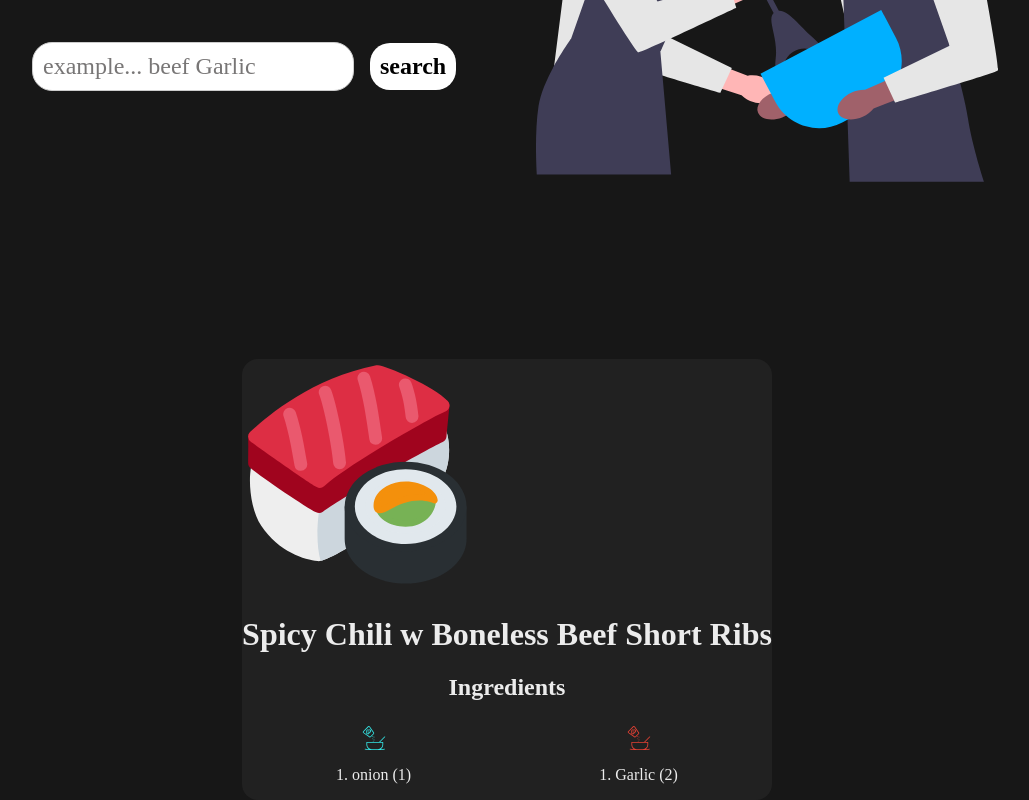
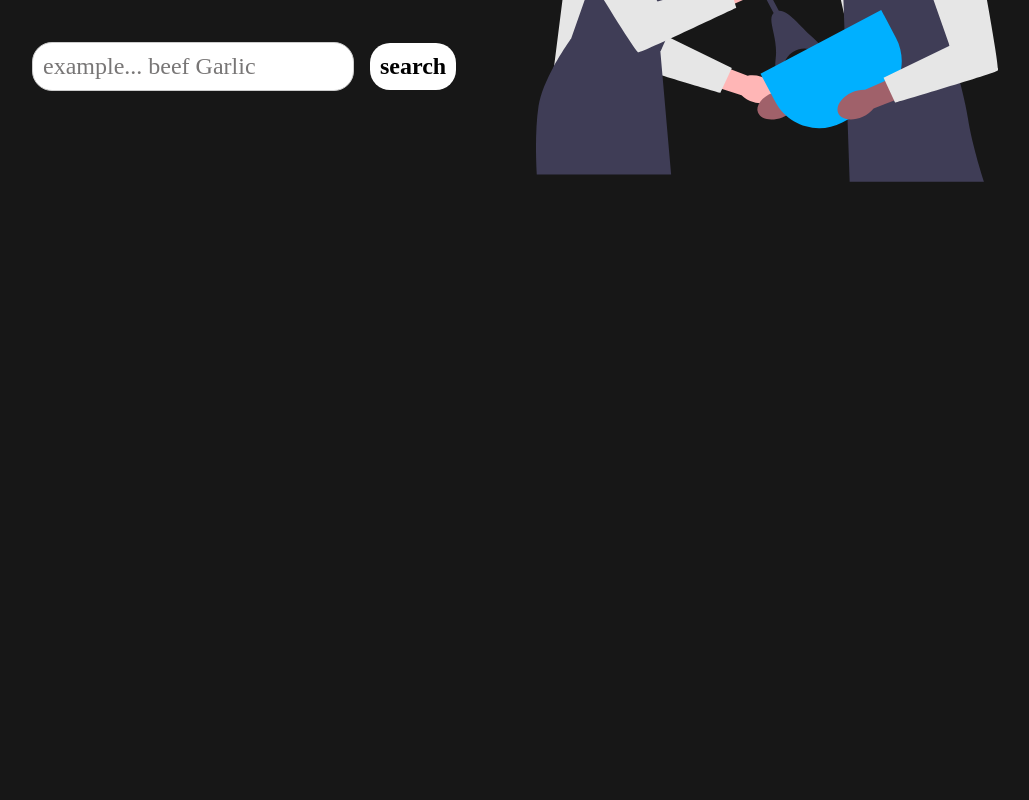
Before and after one commit to Mike-codelive/Recipe-Search-App, an Angular app: page / in a window 1280 px wide. Shown: the part 441-1241 px from the top of the page, without its empty margins (133-1162 px from the left). After the commit the page ends 800 px from the top, so only its background shows below. Built offline with nearby package versions, Linux system fonts and the light colour scheme.

Commit message:
Initial recipes ingredients layout

```diff
--- a/src/app/recipes/recipes.component.css
+++ b/src/app/recipes/recipes.component.css
@@ -1,7 +1,7 @@
 .recipes-container {
   display: grid;
   grid-template-columns: repeat(auto-fit, 1fr);
-  gap: 20px;
+  gap: 15px;
   justify-content: center;
 }
 
@@ -27,8 +27,9 @@
 }
 
 .recipe-img {
-  max-width: 320px;
-  max-height: 231px;
+  width: 100%;
+  border-top-left-radius: 1rem;
+  border-top-right-radius: 1rem;
 }
 
 .ingredients {
@@ -37,4 +38,34 @@
 
 ol {
   padding-left: 1rem;
+  text-transform: capitalize;
 }
+
+li {
+  margin-bottom: 0.5rem;
+}
+
+@media (min-width: 500px) {
+  .recipe-img {
+    max-width: 320px;
+    max-height: 231px;
+  }
+}
+
+@media (min-width: 768px) {
+  .recipes-container {
+    grid-template-columns: repeat(2, 1fr);
+  }
+}
+
+@media (min-width: 992px) {
+  .recipes-container {
+    grid-template-columns: repeat(3, 1fr);
+  }
+}
+
+/* @media (min-width: 1400px) {
+  .recipes-container {
+    grid-template-columns: repeat(4, 1fr);
+  }
+} */
--- a/src/app/recipes/recipes.component.html
+++ b/src/app/recipes/recipes.component.html
@@ -1,39 +1,47 @@
 <section class="recipes-container">
   @if (recipes()) { @for (recipe of recipes(); track recipe.id) {
 
-  <h1>{{ recipe.title }}</h1>
+  <div class="recipe flex flex-col space-between">
+    <img class="recipe-img" [src]="recipe.image" alt="recipe #1" />
+    <h1 class="text-center ml-1-5 mr-1-5">
+      {{ recipe.title }}
+    </h1>
+    <h2 class="text-center mb-1-5">Ingredients</h2>
+    <div class="flex space-around">
+      <ol class="w-full ml-1-5 mr-1-5">
+        @for (usedIngredient of recipe.usedIngredients; track $index) {
+        <li>
+          <div class="flex space-between">
+            <div>
+              {{ usedIngredient.name }} ({{
+                roundDecimal(usedIngredient.amount)
+              }}
+              @if (usedIngredient.unit){, {{ usedIngredient.unit }}})
+            </div>
+            <img
+              class="match-ingredients ingredients"
+              src="assets/ingredients-mix.svg"
+              alt="match ingredient"
+            />
+          </div>
+        </li>
+
+        } @for (unusedIngredient of recipe.missedIngredients; track $index) {
+        <li>
+          <div class="flex space-between">
+            {{ unusedIngredient.name }} ({{ unusedIngredient.amount }})
+            <img
+              class="missed-ingredients ingredients"
+              src="assets/ingredients-mix.svg"
+              alt="missed ingredient"
+            />
+          </div>
+        </li>
+        }
+      </ol>
+    </div>
+  </div>
   }} @if (recipes()?.length === 0) {
   <h1>No recipes was found try again!</h1>
   }
-  <div class="recipe">
-    <img class="recipe-img" src="assets/demo-recipe.svg" alt="recipe #1" />
-    <h1 class="text-center">Spicy Chili w Boneless Beef Short Ribs</h1>
-    <h2 class="text-center mb-1-5">Ingredients</h2>
-    <div class="flex space-around">
-      <div>
-        <div class="flex justify-center">
-          <img
-            class="match-ingredients ingredients"
-            src="assets/ingredients-mix.svg"
-            alt="match ingredients"
-          />
-        </div>
-        <ol>
-          <li>onion (1)</li>
-        </ol>
-      </div>
-      <div>
-        <div class="flex justify-center">
-          <img
-            class="missed-ingredients ingredients"
-            src="assets/ingredients-mix.svg"
-            alt="match ingredients"
-          />
-        </div>
-        <ol>
-          <li>Garlic (2)</li>
-        </ol>
-      </div>
-    </div>
-  </div>
 </section>
--- a/src/app/recipes/recipes.component.ts
+++ b/src/app/recipes/recipes.component.ts
@@ -11,4 +11,11 @@ import { RecipeService } from '../services/recipe.service';
 export class RecipesComponent {
   private recipeService = inject(RecipeService);
   recipes = computed(() => this.recipeService.recipes());
+
+  roundDecimal(figure: number) {
+    const roundedNumber = Math.ceil(figure * 10) / 10;
+    return roundedNumber;
+  }
+
+  // removeSpaceFrom;
 }
--- a/src/styles.css
+++ b/src/styles.css
@@ -354,8 +354,16 @@ template {
   display: none;
 }
 
+.w-full {
+  width: 100%;
+}
+
 .flex {
   display: flex;
+}
+
+.flex-col {
+  flex-direction: column;
 }
 
 .justify-center {
@@ -386,6 +394,10 @@ template {
   margin-left: 1.5rem;
 }
 
+.mr-1-5 {
+  margin-right: 1.5rem;
+}
+
 .container {
   width: 100%;
   padding-right: calc(1.5rem * 0.5);
```
Also changed, not shown: src/app/recipe.model.ts (+18 -2 lines).
